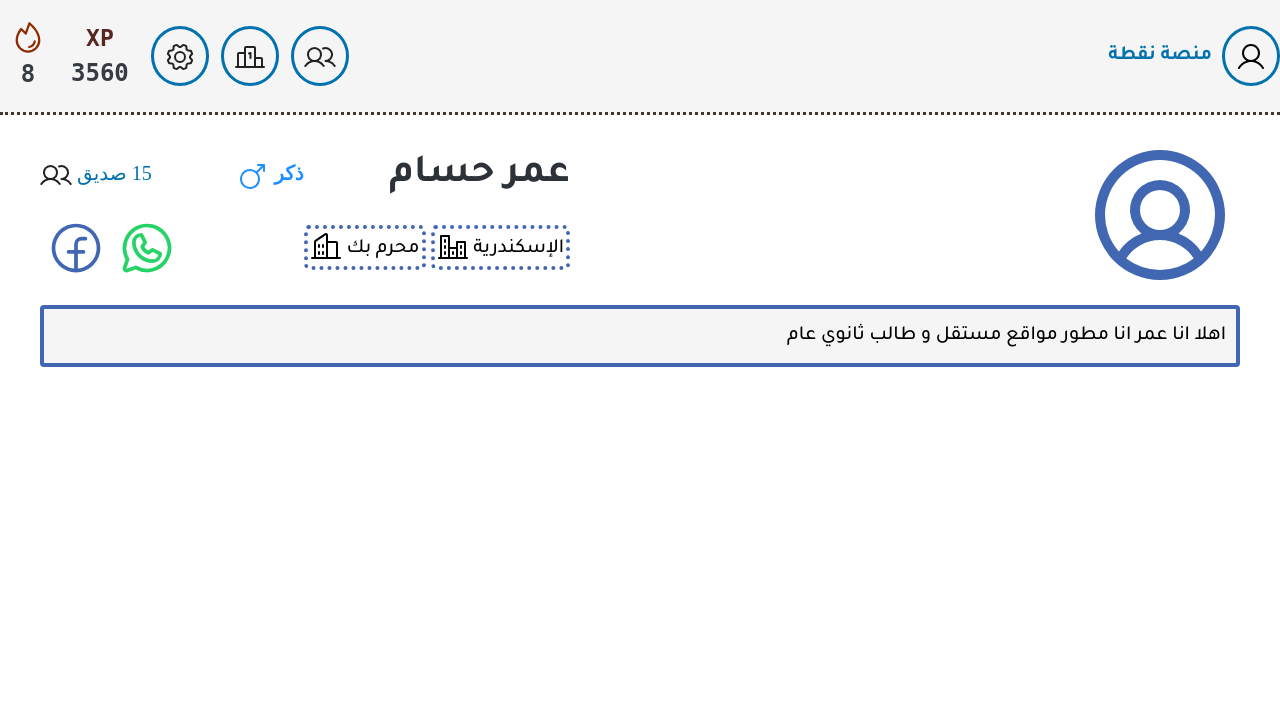
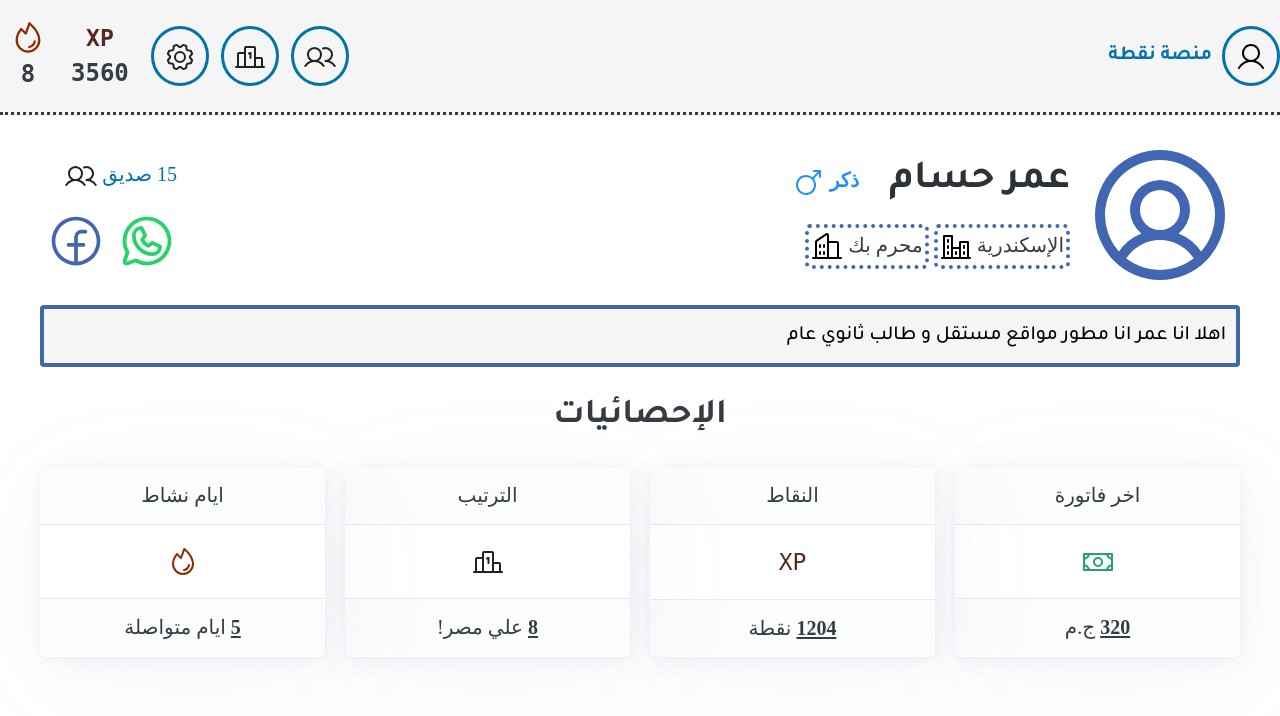
Before and after one commit to omar-hossam/noqta-platform, a Flask app: page /profile in a window 1280 px wide. Shown: the top 716 px of the page. Run offline with Flask 3, Linux system fonts and the light colour scheme; some web fonts are replaced.

Commit message:
feat: implement profile page style

```diff
--- a/routes/front.py
+++ b/routes/front.py
@@ -40,7 +40,7 @@ def profile():
         "streak": 5,
         "xp": 1204,
         "rank": 8,
-        "last-bill-cost": 320
+        "last_bill_cost": 320
     }
 
     return render_template('profile.html', show_user_nav=True, user=fake_user)
--- a/static/css/style.css
+++ b/static/css/style.css
@@ -24,12 +24,17 @@
   font-weight: 600;
 }
 
+:root {
+  --font-header: Tajawal;
+  --font-body: Zain;
+}
+
 * { box-sizing: border-box; }
 
 body { font-family: Zain; overflow-x: hidden; }
 
-.font-header { font-family: Tajawal; }
-.font-body { font-family: Zain; }
+.font-header { font-family: var(--font-header); }
+.font-body { font-family: var(--font-body); }
 
 *[data-tooltip] {
   border-bottom: 0!important;
--- a/templates/profile.html
+++ b/templates/profile.html
@@ -15,19 +15,37 @@
   color: #000;
 }
 
+.second-section article {
+  text-align: center;
+}
+
+.second-section article h3 {
+  font-family: var(--font-header);
+}
+
+.second-section article img, .second-section article .xp-text {
+
+}
+
 </style>
 {% endblock %}
 
 {% block content %}
 
 <section class="container">
-  <div style="display: flex; justify-content: space-between; align-items: center;">
+
+
+  <div style="display: grid; grid-template-columns: 8rem 1fr; gap:10px;">
+
 
     <img src="{{ url_for('static', filename='icons/user-circle.svg') }}" alt="user icon" style="width: 8rem; ">
 
 
-    <div style="width: 90%;max-width: 530px">
-      <div style="display: flex; justify-content: space-between; text-align: center;">
+    <div style="display: flex; justify-content: space-between; align-items: center;">
+
+      <!-- RIGHT -->
+      <div style="height: 70%;">
+        <div style="display: flex; gap: 30px;">
           <h1 class="font-header">{{ user.name }}</h1>
           <p style="color: {{ 'dodgerblue' if user.gender == 'ذكر' else 'hotpink' }}; font-weight: bold; align-content: center;">
             {{ user.gender }}
@@ -37,27 +55,66 @@
             <img src="{{ url_for('static', filename='icons/gender-female.svg') }}">
             {% endif %}
           </p>
-        <a href="/friends" style="text-decoration: none; padding-top: 5px;" >
-          {{ user.friends }} صديق
-          <img src="{{ url_for('static', filename='icons/users.svg') }}">
-        </a>
         </div>
-      <div style="text-align: center; display: flex; justify-content: space-between; color: #000;" class="font-header">
+
         <div style="display: flex; gap: 5px; align-items: center">
           <div style="border: 0.2rem dotted var(--border-color); padding: 2px; border-radius: 5px">{{ user.city }} <img src="{{ url_for('static', filename='icons/city.svg') }}"></div>
           <div style="border: 0.2rem dotted var(--border-color); padding: 2px; border-radius: 5px;">{{ user.street }} <img src="{{ url_for('static', filename='icons/buildings.svg') }}"></div>
         </div>
-        <div style="align-content: center;">
+      </div>
+
+      <!-- LEFT -->
+      <div style="display: flex; flex-direction: column; justify-content: space-between; height: 70%;">
+
+        <a href="/friends" style="text-decoration: none;" >
+          {{ user.friends }} صديق
+          <img src="{{ url_for('static', filename='icons/users.svg') }}">
+        </a>
+
+        <!-- SOCIAL LINKS -->
+        <div style="align-content: center; ">
           <a href="https://wa.me/2{{ user.whatsapp_phone }}" target="_blank"><img src="{{ url_for('static', filename='icons/whatsapp-logo.svg') }}" style="width: 3rem;"></a>
           <a href="{{ user.facebook_link }}" target="_blank" style="padding: 0 6px;"><img src="{{ url_for('static', filename='icons/facebook-logo.svg') }}"  style="width: 3rem;"></a>
         </div>
+
       </div>
+
+
     </div>
+
+
   </div>
 
 
   <p class="bio font-header">{{ user.bio }}</p>
 
 </section>
+<h2 style="text-align: center; padding: 10px 0" class="font-header">الإحصائيات</h2>
+<section class="container grid second-section">
+  <article>
+    <header>اخر فاتورة</header>
+    <img src="{{ url_for('static', filename='icons/money.svg') }}">
+
+    <footer><strong><u>{{ user.last_bill_cost }}</u></strong> ج.م</footer>
+  </article>
+  <article>
+    <header>النقاط</header>
+    <p class="xp-text">XP</p>
+
+    <footer><strong><u>{{ user.xp }}</u></strong> نقطة</footer>
+  </article>
+  <article>
+    <header>الترتيب</header>
+    <img src="{{ url_for('static', filename='icons/ranking.svg') }}">
+
+    <footer><strong><u>{{ user.rank }}</u></strong> علي مصر!</footer>
+  </article>
+  <article>
+    <header>ايام نشاط</header>
+    <img src="{{ url_for('static', filename='icons/fire(1).svg') }}">
+
+    <footer><strong><u>{{ user.streak }}</u></strong> ايام متواصلة</footer>
+  </article>
+</section>
 
 {% endblock %}
```
Also changed, not shown: static/icons/money.svg (added). Lines whose indentation alone changed are shown as unchanged.
